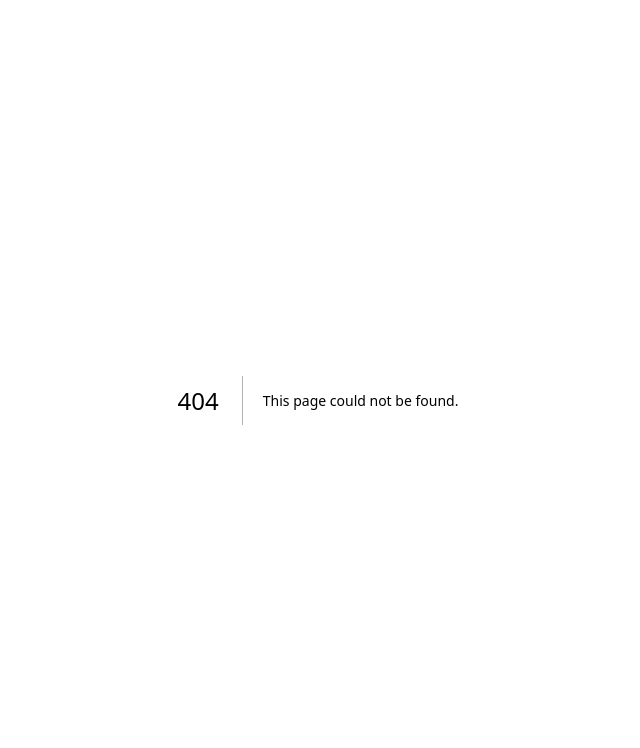
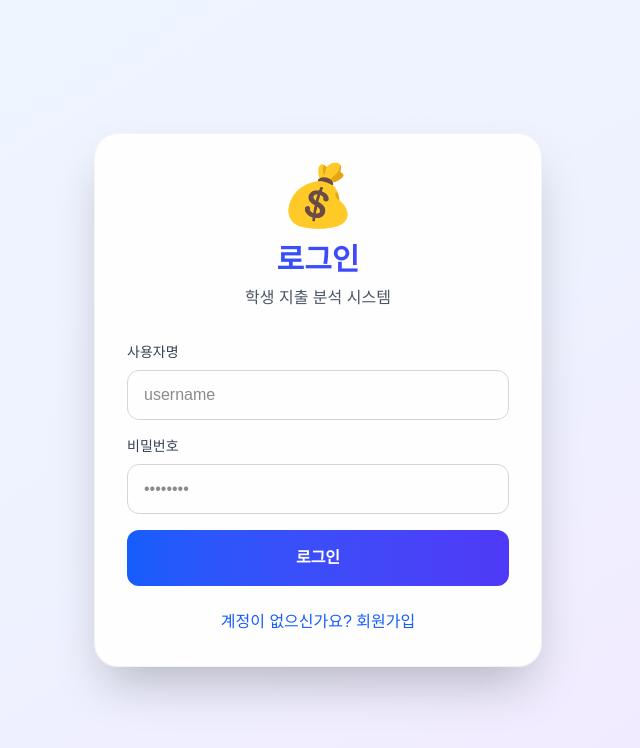
Before and after one commit to Choi-Juno/student-spending-habit, a Next.js app in the folder apps/web/: page /login in a window 1280 px wide. Before the commit this address had no page. Shown: the top 748 px of the page, without its empty margins (322-962 px from the left). Built offline with nearby package versions, Linux system fonts and the light colour scheme.

Commit message:
feat: add user authentication and personalization (frontend)
- Add auth store with Zustand persist
- Update API client to include JWT token
- Create login/signup page
- Add auth guard to main page
- Display user info and logout button
- Redirect to login if not authenticated

```diff
--- /dev/null
+++ b/apps/web/src/app/login/page.tsx
@@ -0,0 +1,142 @@
+"use client";
+
+import { useState } from "react";
+import { useRouter } from "next/navigation";
+import Link from "next/link";
+import { useAuthStore } from "@/stores/auth-store";
+
+export default function LoginPage() {
+  const router = useRouter();
+  const login = useAuthStore((state) => state.login);
+  const [isSignup, setIsSignup] = useState(false);
+  const [isLoading, setIsLoading] = useState(false);
+
+  const [formData, setFormData] = useState({
+    username: "",
+    email: "",
+    password: "",
+    full_name: "",
+  });
+
+  const handleSubmit = async (e: React.FormEvent) => {
+    e.preventDefault();
+    setIsLoading(true);
+
+    try {
+      const apiUrl = process.env.NEXT_PUBLIC_API_URL || "http://localhost:8000";
+      const endpoint = isSignup ? "/api/auth/signup" : "/api/auth/login";
+
+      const body = isSignup
+        ? { username: formData.username, email: formData.email, password: formData.password, full_name: formData.full_name || null }
+        : { username: formData.username, password: formData.password };
+
+      const response = await fetch(`${apiUrl}${endpoint}`, {
+        method: "POST",
+        headers: { "Content-Type": "application/json" },
+        body: JSON.stringify(body),
+      });
+
+      if (!response.ok) {
+        const error = await response.json();
+        throw new Error(error.detail || "인증 실패");
+      }
+
+      const data = await response.json();
+
+      if (isSignup) {
+        alert("회원가입 성공! 로그인해주세요.");
+        setIsSignup(false);
+      } else {
+        login(data.access_token, data.user);
+        router.push("/");
+      }
+    } catch (error: any) {
+      alert(error.message || "오류가 발생했습니다.");
+    } finally {
+      setIsLoading(false);
+    }
+  };
+
+  return (
+    <main className="min-h-screen bg-gradient-to-br from-blue-50 via-indigo-50 to-purple-100 flex items-center justify-center p-4">
+      <div className="bg-white/90 backdrop-blur-sm rounded-3xl shadow-2xl p-8 w-full max-w-md border border-gray-200/50">
+        <div className="text-center mb-8">
+          <div className="text-6xl mb-4">💰</div>
+          <h1 className="text-3xl font-bold bg-gradient-to-r from-blue-600 to-indigo-600 bg-clip-text text-transparent">
+            {isSignup ? "회원가입" : "로그인"}
+          </h1>
+          <p className="text-gray-600 mt-2">학생 지출 분석 시스템</p>
+        </div>
+
+        <form onSubmit={handleSubmit} className="space-y-4">
+          <div>
+            <label className="block text-sm font-medium text-gray-700 mb-2">사용자명</label>
+            <input
+              type="text"
+              required
+              value={formData.username}
+              onChange={(e) => setFormData({ ...formData, username: e.target.value })}
+              className="w-full px-4 py-3 border border-gray-300 rounded-xl focus:ring-2 focus:ring-blue-500 focus:border-transparent"
+              placeholder="username"
+            />
+          </div>
+
+          {isSignup && (
+            <>
+              <div>
+                <label className="block text-sm font-medium text-gray-700 mb-2">이메일</label>
+                <input
+                  type="email"
+                  required
+                  value={formData.email}
+                  onChange={(e) => setFormData({ ...formData, email: e.target.value })}
+                  className="w-full px-4 py-3 border border-gray-300 rounded-xl focus:ring-2 focus:ring-blue-500 focus:border-transparent"
+                  placeholder="your@email.com"
+                />
+              </div>
+              <div>
+                <label className="block text-sm font-medium text-gray-700 mb-2">이름 (선택)</label>
+                <input
+                  type="text"
+                  value={formData.full_name}
+                  onChange={(e) => setFormData({ ...formData, full_name: e.target.value })}
+                  className="w-full px-4 py-3 border border-gray-300 rounded-xl focus:ring-2 focus:ring-blue-500 focus:border-transparent"
+                  placeholder="홍길동"
+                />
+              </div>
+            </>
+          )}
+
+          <div>
+            <label className="block text-sm font-medium text-gray-700 mb-2">비밀번호</label>
+            <input
+              type="password"
+              required
+              value={formData.password}
+              onChange={(e) => setFormData({ ...formData, password: e.target.value })}
+              className="w-full px-4 py-3 border border-gray-300 rounded-xl focus:ring-2 focus:ring-blue-500 focus:border-transparent"
+              placeholder="••••••••"
+            />
+          </div>
+
+          <button
+            type="submit"
+            disabled={isLoading}
+            className="w-full bg-gradient-to-r from-blue-600 to-indigo-600 text-white py-4 rounded-xl font-bold hover:shadow-lg transition-all hover:scale-105 disabled:opacity-50 disabled:cursor-not-allowed"
+          >
+            {isLoading ? "처리 중..." : isSignup ? "가입하기" : "로그인"}
+          </button>
+        </form>
+
+        <div className="mt-6 text-center">
+          <button
+            onClick={() => setIsSignup(!isSignup)}
+            className="text-blue-600 hover:text-blue-800 font-medium"
+          >
+            {isSignup ? "이미 계정이 있으신가요? 로그인" : "계정이 없으신가요? 회원가입"}
+          </button>
+        </div>
+      </div>
+    </main>
+  );
+}
--- a/apps/web/src/app/page.tsx
+++ b/apps/web/src/app/page.tsx
@@ -1,14 +1,25 @@
 "use client";
 
 import { useState, useEffect } from "react";
+import { useRouter } from "next/navigation";
 import { SpendingChart } from "@/components/SpendingChart";
 import { useSpendingStore } from "@/stores/spending-store";
+import { useAuthStore } from "@/stores/auth-store";
 import Link from "next/link";
 
 export default function Home() {
+  const router = useRouter();
+  const { isAuthenticated, user, logout } = useAuthStore();
   const [isLoading, setIsLoading] = useState(false);
   const [apiStatus, setApiStatus] = useState<string>("확인 중...");
   const { selectedPeriod, setSelectedPeriod } = useSpendingStore();
+
+  // 인증 확인
+  useEffect(() => {
+    if (!isAuthenticated) {
+      router.push("/login");
+    }
+  }, [isAuthenticated, router]);
 
   const mockData = [
     { name: "식비", value: 450000 },
@@ -39,6 +50,10 @@ export default function Home() {
     checkAPI();
   }, []);
 
+  if (!isAuthenticated) {
+    return null; // 로그인 페이지로 리다이렉트 중
+  }
+
   return (
     <main className="min-h-screen bg-gradient-to-br from-slate-50 via-blue-50 to-indigo-100 relative overflow-hidden">
       {/* 배경 장식 */}
@@ -49,6 +64,26 @@ export default function Home() {
 
       <div className="container mx-auto px-4 py-12 relative z-10">
         <header className="text-center mb-16 animate-fade-in">
+          <div className="flex justify-end mb-4">
+            <div className="inline-flex items-center gap-4 bg-white/80 backdrop-blur-sm rounded-full px-6 py-3 shadow-lg border border-gray-200/50">
+              <div className="flex items-center gap-2">
+                <div className="w-8 h-8 bg-gradient-to-br from-blue-500 to-indigo-600 rounded-full flex items-center justify-center text-white font-bold">
+                  {user?.username?.charAt(0).toUpperCase()}
+                </div>
+                <span className="text-sm font-medium text-gray-700">{user?.username}</span>
+              </div>
+              <button
+                onClick={() => {
+                  logout();
+                  router.push("/login");
+                }}
+                className="text-sm text-red-600 hover:text-red-800 font-medium"
+              >
+                로그아웃
+              </button>
+            </div>
+          </div>
+
           <div className="inline-block mb-4">
             <span className="text-6xl">💰</span>
           </div>
@@ -197,13 +232,21 @@ export default function Home() {
                   </div>
                   <h3 className="text-2xl font-bold">AI 자동 분류</h3>
                 </div>
-                <p className="text-white/90">
-                  미분류 거래를 AI가 자동으로 카테고리에 분류합니다
-                </p>
+                <p className="text-white/90">미분류 거래를 AI가 자동으로 카테고리에 분류합니다</p>
                 <div className="mt-4 flex items-center gap-2 text-white/80 group-hover:text-white transition-colors">
                   <span className="text-sm font-semibold">분류하러 가기</span>
-                  <svg className="w-4 h-4 group-hover:translate-x-1 transition-transform" fill="none" stroke="currentColor" viewBox="0 0 24 24">
-                    <path strokeLinecap="round" strokeLinejoin="round" strokeWidth={2} d="M9 5l7 7-7 7" />
+                  <svg
+                    className="w-4 h-4 group-hover:translate-x-1 transition-transform"
+                    fill="none"
+                    stroke="currentColor"
+                    viewBox="0 0 24 24"
+                  >
+                    <path
+                      strokeLinecap="round"
+                      strokeLinejoin="round"
+                      strokeWidth={2}
+                      d="M9 5l7 7-7 7"
+                    />
                   </svg>
                 </div>
               </div>
@@ -218,20 +261,28 @@ export default function Home() {
                   </div>
                   <h3 className="text-2xl font-bold">지출 통계</h3>
                 </div>
-                <p className="text-white/90">
-                  카테고리별 지출 분석 및 트렌드를 확인합니다
-                </p>
+                <p className="text-white/90">카테고리별 지출 분석 및 트렌드를 확인합니다</p>
                 <div className="mt-4 flex items-center gap-2 text-white/80 group-hover:text-white transition-colors">
                   <span className="text-sm font-semibold">통계 보러 가기</span>
-                  <svg className="w-4 h-4 group-hover:translate-x-1 transition-transform" fill="none" stroke="currentColor" viewBox="0 0 24 24">
-                    <path strokeLinecap="round" strokeLinejoin="round" strokeWidth={2} d="M9 5l7 7-7 7" />
+                  <svg
+                    className="w-4 h-4 group-hover:translate-x-1 transition-transform"
+                    fill="none"
+                    stroke="currentColor"
+                    viewBox="0 0 24 24"
+                  >
+                    <path
+                      strokeLinecap="round"
+                      strokeLinejoin="round"
+                      strokeWidth={2}
+                      d="M9 5l7 7-7 7"
+                    />
                   </svg>
                 </div>
               </div>
             </Link>
           </div>
         </div>
-        </div>
-      </main>
+      </div>
+    </main>
   );
 }
--- a/apps/web/src/lib/api-client.ts
+++ b/apps/web/src/lib/api-client.ts
@@ -14,11 +14,26 @@ export class APIError extends Error {
 export async function apiRequest<T>(endpoint: string, options?: RequestInit): Promise<T> {
   const url = `${API_URL}${endpoint}`;
 
+  // localStorage에서 토큰 가져오기
+  let token: string | null = null;
+  if (typeof window !== "undefined") {
+    const authStorage = localStorage.getItem("auth-storage");
+    if (authStorage) {
+      try {
+        const parsed = JSON.parse(authStorage);
+        token = parsed.state?.token || null;
+      } catch (e) {
+        console.error("Failed to parse auth storage:", e);
+      }
+    }
+  }
+
   try {
     const response = await fetch(url, {
       ...options,
       headers: {
         "Content-Type": "application/json",
+        ...(token ? { Authorization: `Bearer ${token}` } : {}),
         ...options?.headers,
       },
     });
--- /dev/null
+++ b/apps/web/src/stores/auth-store.ts
@@ -0,0 +1,52 @@
+import { create } from "zustand";
+import { persist } from "zustand/middleware";
+
+interface User {
+  id: number;
+  username: string;
+  email: string;
+  full_name: string | null;
+  is_active: boolean;
+  created_at: string;
+}
+
+interface AuthState {
+  user: User | null;
+  token: string | null;
+  isAuthenticated: boolean;
+  login: (token: string, user: User) => void;
+  logout: () => void;
+  setUser: (user: User) => void;
+}
+
+export const useAuthStore = create<AuthState>()(
+  persist(
+    (set) => ({
+      user: null,
+      token: null,
+      isAuthenticated: false,
+
+      login: (token, user) =>
+        set({
+          token,
+          user,
+          isAuthenticated: true,
+        }),
+
+      logout: () =>
+        set({
+          token: null,
+          user: null,
+          isAuthenticated: false,
+        }),
+
+      setUser: (user) =>
+        set({
+          user,
+        }),
+    }),
+    {
+      name: "auth-storage", // localStorage key
+    }
+  )
+);
```
Also changed, not shown: apps/web/src/app/stats/page.tsx (+58 -11 lines).
